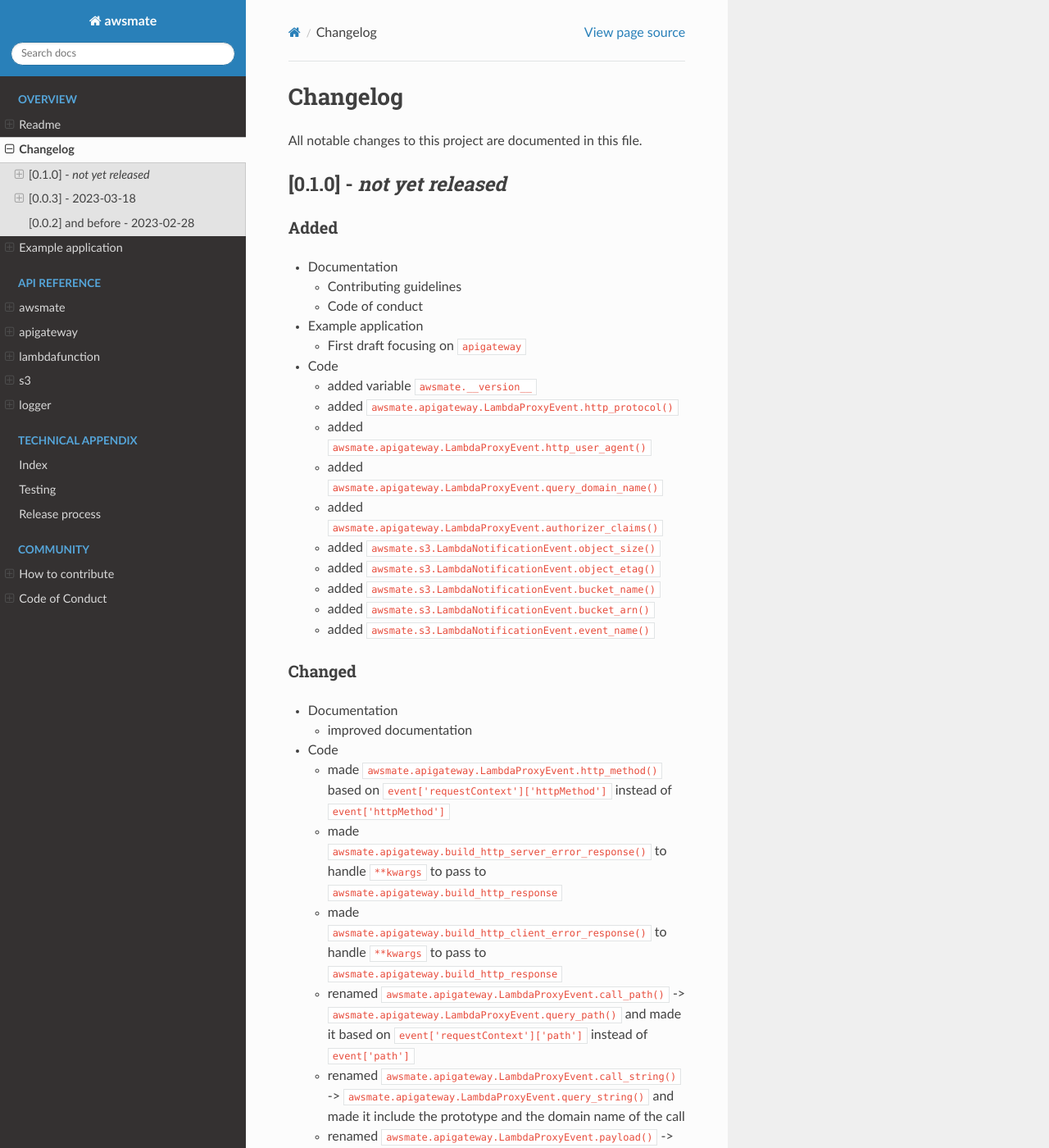
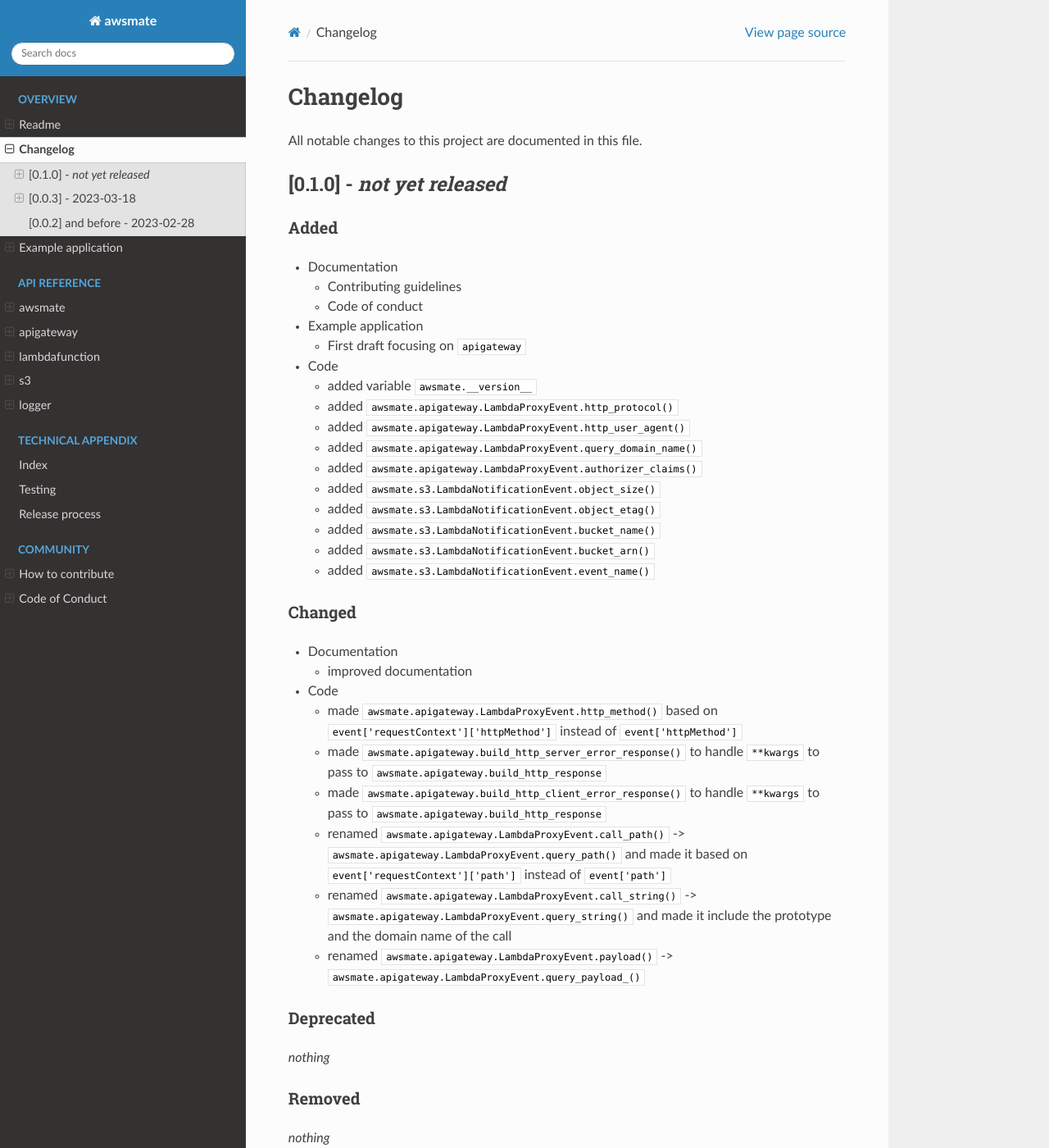
Before and after one commit to shlublu/awsmate, a Sphinx documentation site: the page built from docs/source/changelog.rst, in a window 1280 px wide and 1400 px high. Shown: the whole window at 82% size. Built offline with Sphinx 7.4.7 and the Read the Docs theme 2.0.0, drawn with Linux system fonts in a browser that asks for light colours.

Commit message:
Documentation: CSS

```diff
--- a/docs/source/_static/theme.css
+++ b/docs/source/_static/theme.css
@@ -1,3 +1,7 @@
 .wy-nav-content {
-    max-width: 60%;
+    max-width: 80%;
 }
+
+.pre {
+    color: black;
+}
```
